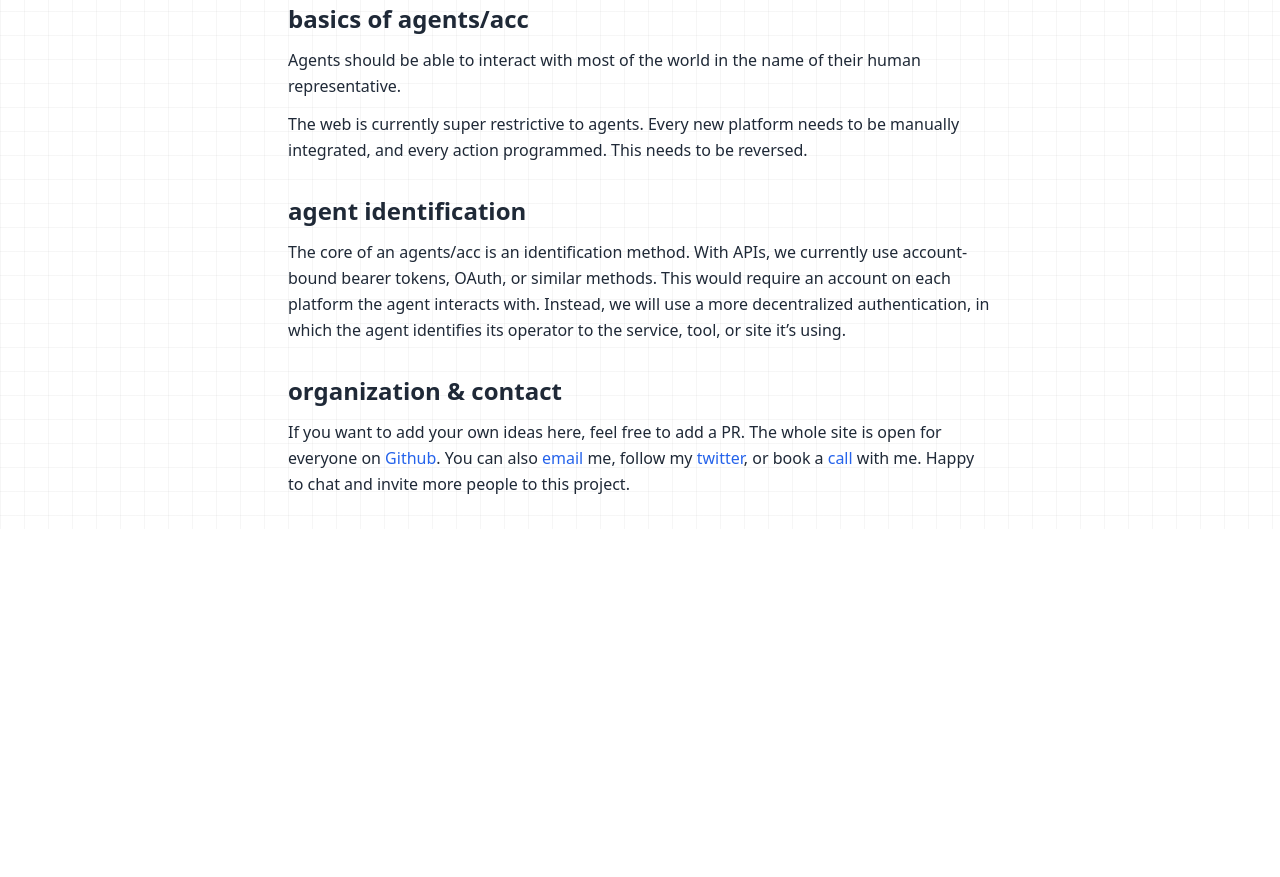
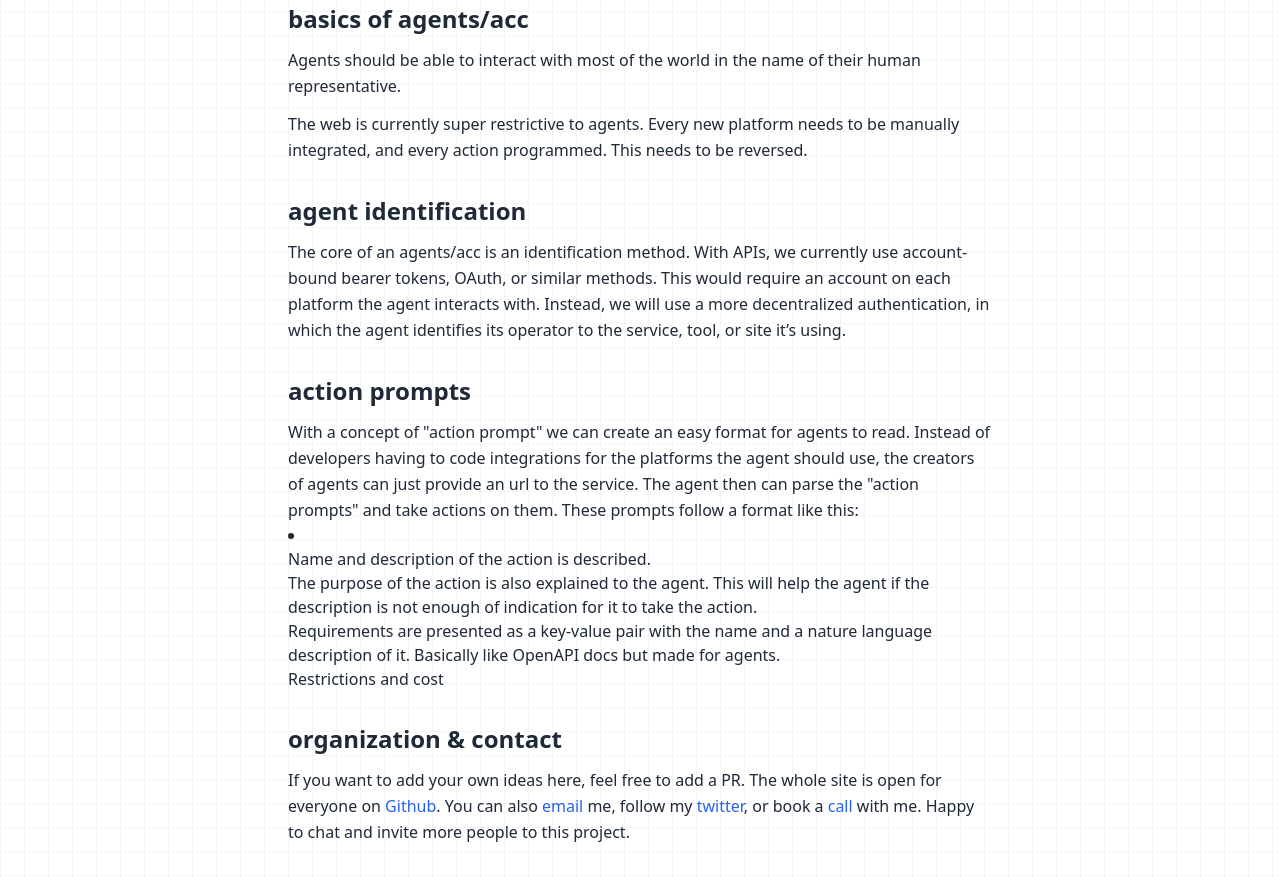
Before and after one commit to 0w9/agents-acc, a website: page index.html in a window 1280 px wide. Shown: the part 517-1394 px from the top of the page. Before the commit the page ends 1046 px from the top, so only its background shows below. Drawn offline with nearby package versions, Linux system fonts and the light colour scheme.

Commit message:
Update index.html

```diff
--- a/index.html
+++ b/index.html
@@ -50,6 +50,36 @@
         </p>
       </section>
 
+      <!-- Prompt Actions -->
+      <section>
+        <h2 class="text-2xl font-bold mb-3">action prompts</h2>
+        <p class="leading-relaxed">
+          With a concept of "action prompt" we can create an easy format for agents to read. Instead of developers having to code integrations for the platforms the agent
+          should use, the creators of agents can just provide an url to the service. The agent then can parse the "action prompts" and take actions on them. These prompts
+          follow a format like this:
+
+          <li>
+            <ul>
+              Name and description of the action is described.
+            </ul>
+
+            <ul>
+              The purpose of the action is also explained to the agent. This will help the agent if the description is not
+              enough of indication for it to take the action.
+            </ul>
+
+            <ul>
+              Requirements are presented as a key-value pair with the name and a nature language description of it. Basically like OpenAPI
+              docs but made for agents.
+            </ul>
+
+            <ul>
+              Restrictions and cost
+            </ul>
+          </li>
+        </p>
+      </section>
+
       <!-- Organization & Contact Section -->
       <section>
         <h2 class="text-2xl font-bold mb-3">organization & contact</h2>
```
